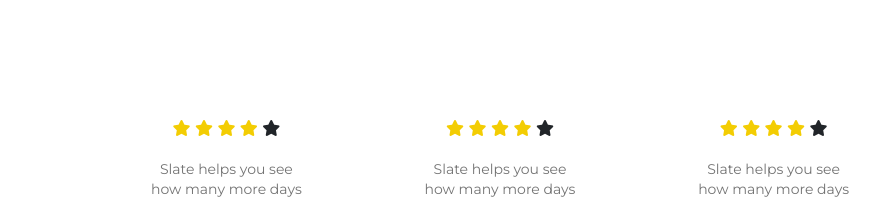
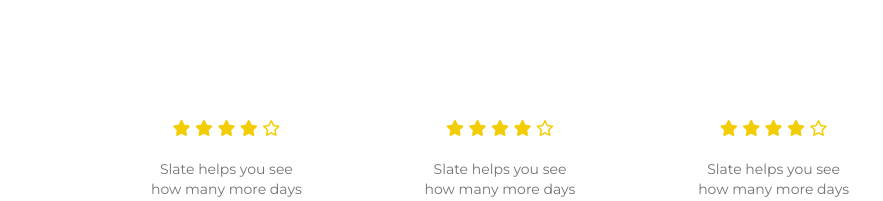
Before and after one commit to nashproect/School-Recover, a plain HTML site: page index.html in a window 1280 px wide. Shown: the part 3520-3721 px from the top of the page, without its empty margins (140-1023 px from the left). Drawn offline with nearby package versions, Linux system fonts and the light colour scheme; files whose address does not match are found by name.

Commit message:
2-ое изменение

```diff
--- a/index.html
+++ b/index.html
@@ -282,7 +282,7 @@
 								<span class="fa fa-star checked"></span>
 								<span class="fa fa-star checked"></span>
 								<span class="fa fa-star checked"></span>
-								<span class="fa fa-star"></span>
+								<span class="fa fa-star-o"></span>
 							</div>
 							<div class="content"><p>Slate helps you see how many more days you need  to work to reach your financial goal for the month and year.</p>
 							</div>
@@ -303,7 +303,7 @@
 								<span class="fa fa-star checked"></span>
 								<span class="fa fa-star checked"></span>
 								<span class="fa fa-star checked"></span>
-								<span class="fa fa-star"></span>
+								<span class="fa fa-star-o"></span>
 							</div>
 							<div class="content"><p>Slate helps you see how many more days you need  to work to reach your financial goal for the month and year.</p>
 							</div>
@@ -324,7 +324,7 @@
 								<span class="fa fa-star checked"></span>
 								<span class="fa fa-star checked"></span>
 								<span class="fa fa-star checked"></span>
-								<span class="fa fa-star"></span>
+								<span class="fa fa-star-o"></span>
 							</div>
 							<div class="content"><p>Slate helps you see how many more days you need  to work to reach your financial goal for the month and year.</p>
 							</div>
--- a/scss/style.scss
+++ b/scss/style.scss
@@ -422,8 +422,9 @@
 				.stars{
 					text-align: center;
 				}
-				.fa-star{
+				.fa-star-o{
 					margin-top: 137px;
+					color: $c6;
 				}
 				.checked{
 					color: $c6;
```
Also changed, not shown: css/style.css.
